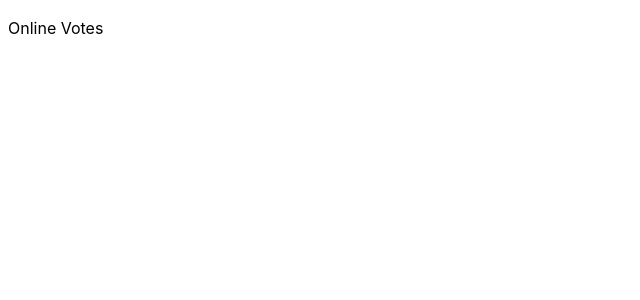
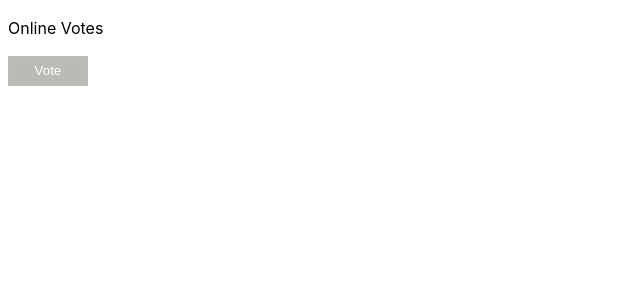
Before and after one commit to yell66w/simple-vt, a React (Vite) app: page / in a window 1280 px wide. Shown: the top 300 px of the page, without its empty margins (0-640 px from the left). Built offline with nearby package versions, Linux system fonts and the light colour scheme.

Commit message:
feat: Added button component

```diff
--- a/src/App.tsx
+++ b/src/App.tsx
@@ -1,7 +1,10 @@
+import Button from "./components/Button";
+
 function App() {
   return (
     <>
       <p>Online Votes</p>
+      <Button>Vote</Button>
     </>
   );
 }
--- a/src/components/Button/index.tsx
+++ b/src/components/Button/index.tsx
@@ -1,8 +1,29 @@
-import React from "react";
+import { ReactNode } from "react";
 import styles from "./styles.module.css";
 
-const Button = () => {
-  return <div>Button</div>;
+interface Props {
+  bgColor?: "yellow" | "gray";
+  textColor?: "white" | "black";
+  children: ReactNode;
+  borderColor?: "yellow" | "gray" | "black";
+}
+const Button = ({
+  bgColor = "gray",
+  children = "Click Me",
+  textColor = "white",
+  borderColor,
+}: Props) => {
+  const btnBorderColor = `border-${borderColor || bgColor}`;
+  const btnTextColor = `text-${textColor}`;
+  const btnBgColor = `bg-${bgColor}`;
+
+  return (
+    <button
+      className={`${styles.btn} ${styles[btnBorderColor]} ${styles[btnBgColor]} ${styles[btnTextColor]}`}
+    >
+      {children}
+    </button>
+  );
 };
 
 export default Button;
--- a/src/components/Button/styles.module.css
+++ b/src/components/Button/styles.module.css
@@ -1,3 +1,27 @@
-.error {
-  background-color: red;
+.btn {
+  color: white;
+  border: none;
+  cursor: pointer;
+  padding: 0.4rem 1.6rem;
 }
+.bg-yellow {
+  background-color: #e6c635;
+}
+.bg-gray {
+  background-color: #b8bcb5;
+}
+.text-white {
+  color: white;
+}
+.text-black {
+  color: black;
+}
+.border-yellow {
+  border: 1px solid #e6c635;
+}
+.border-gray {
+  border: 1px solid #bbbdb4;
+}
+.border-black {
+  border: 1px solid black;
+}
```
